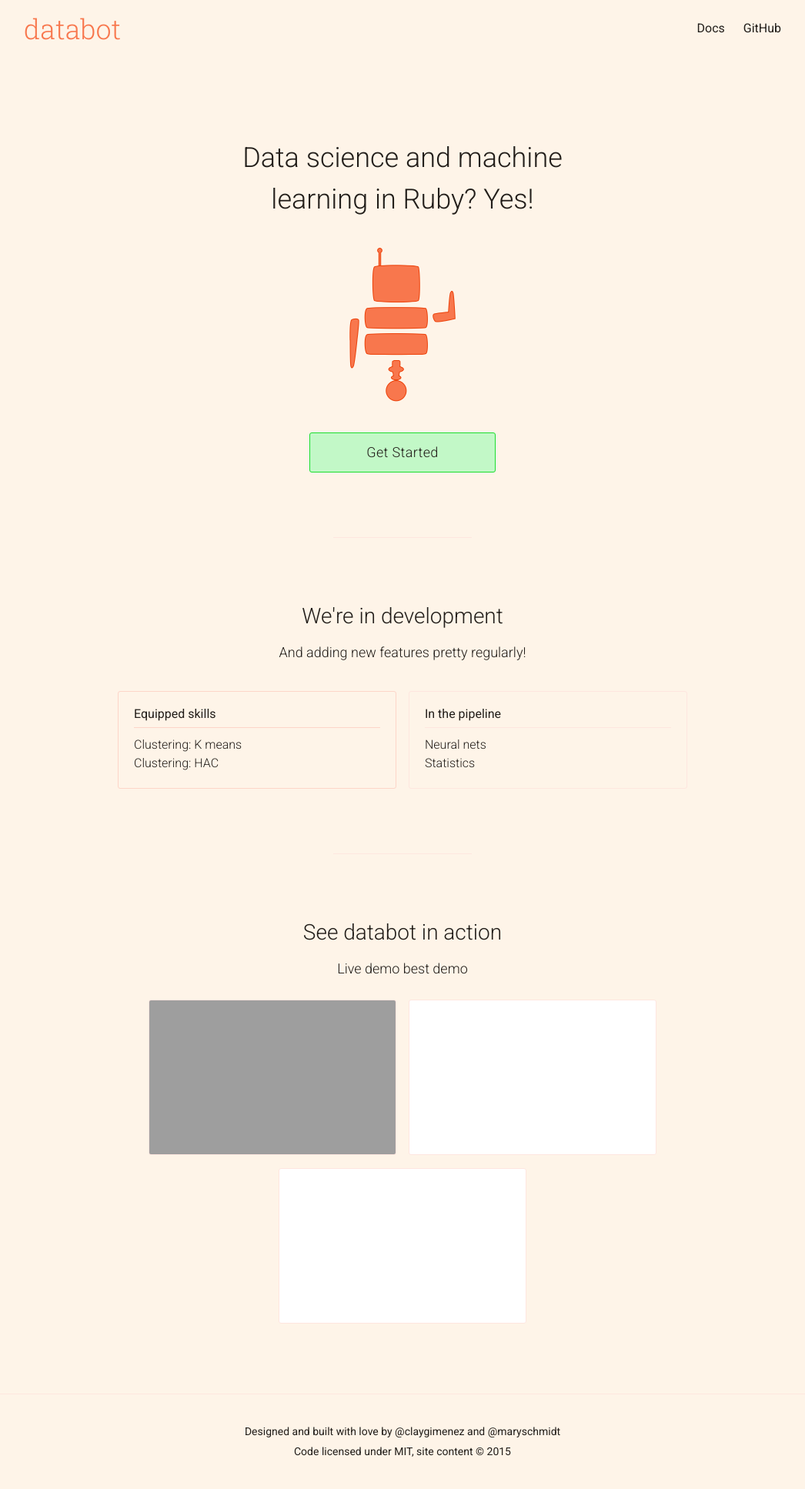
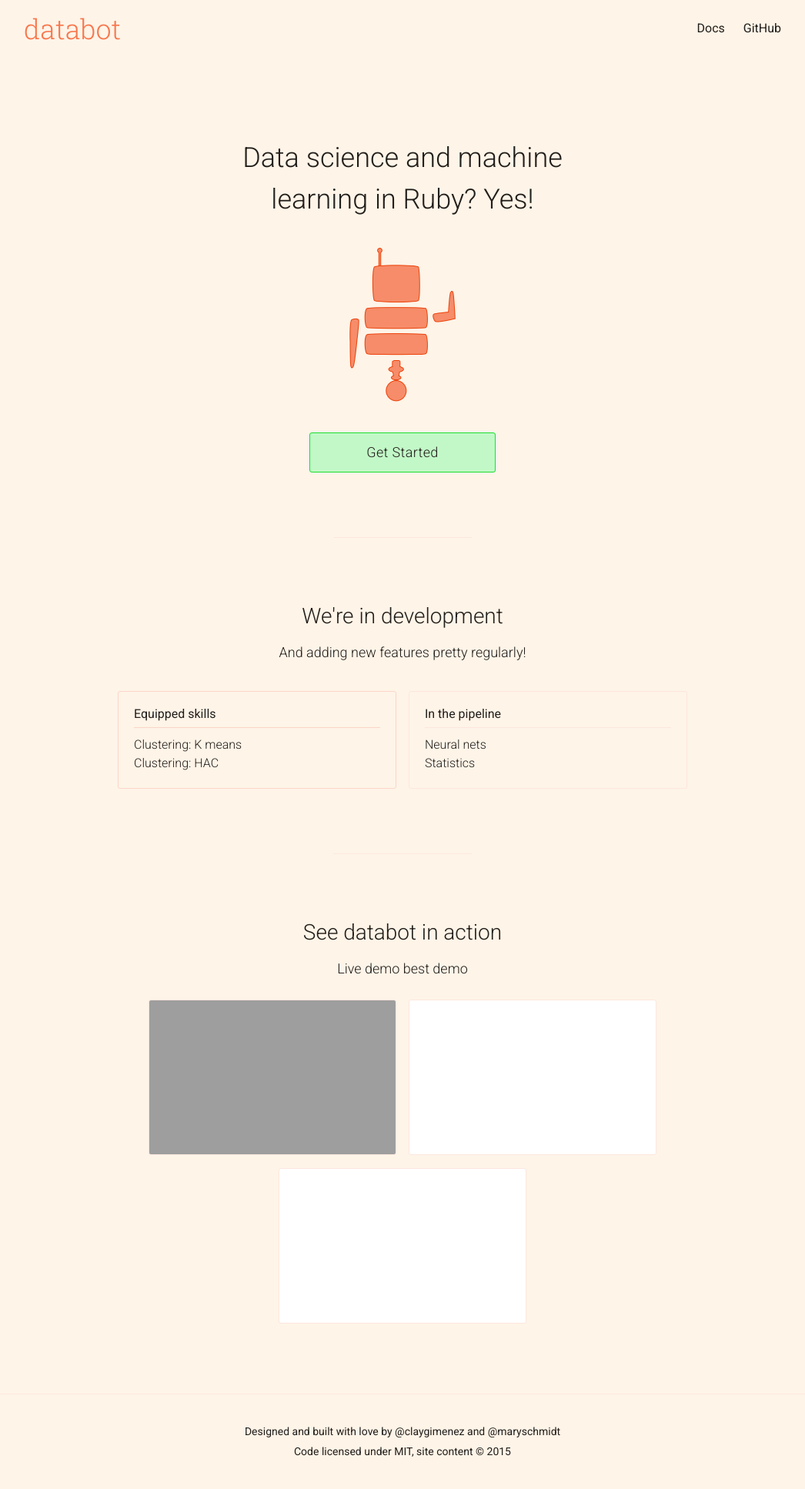
Before and after one commit to claygimenez/databot, a Jekyll site: the page built from index.html, in a window 1280 px wide. Shown: the whole page at 77% size, without its empty margins (117-1163 px from the left). Built offline with Jekyll 4.4.1, drawn with Linux system fonts in a browser that asks for light colours; grey boxes are pictures that could not be loaded.

Commit message:
Tweak colors, link button to getting started doc

```diff
--- a/_sass/_layout.scss
+++ b/_sass/_layout.scss
@@ -170,7 +170,19 @@
     width: 240px;
 
     &:hover {
-      background-color: lighten($accent-color, 12);
+        background-color: lighten($accent-color, 12);
+    }
+
+    a {
+        color: $text-color;
+        display: inline-block;
+        height: 100%;
+        width: 100%;
+
+        &:hover {
+            color: $text-color;
+            text-decoration: none;
+        }
     }
 }
 
--- a/index.html
+++ b/index.html
@@ -8,7 +8,7 @@
 
   <img src="/images/databot.png" height=200>
 
-  <div class="button">Get Started</div>
+  <div class="button"><a href="/docs/getting-started.html">Get Started</a></div>
 
   <hr>
 
```
Also changed, not shown: images/databot.png, 4 other files.
